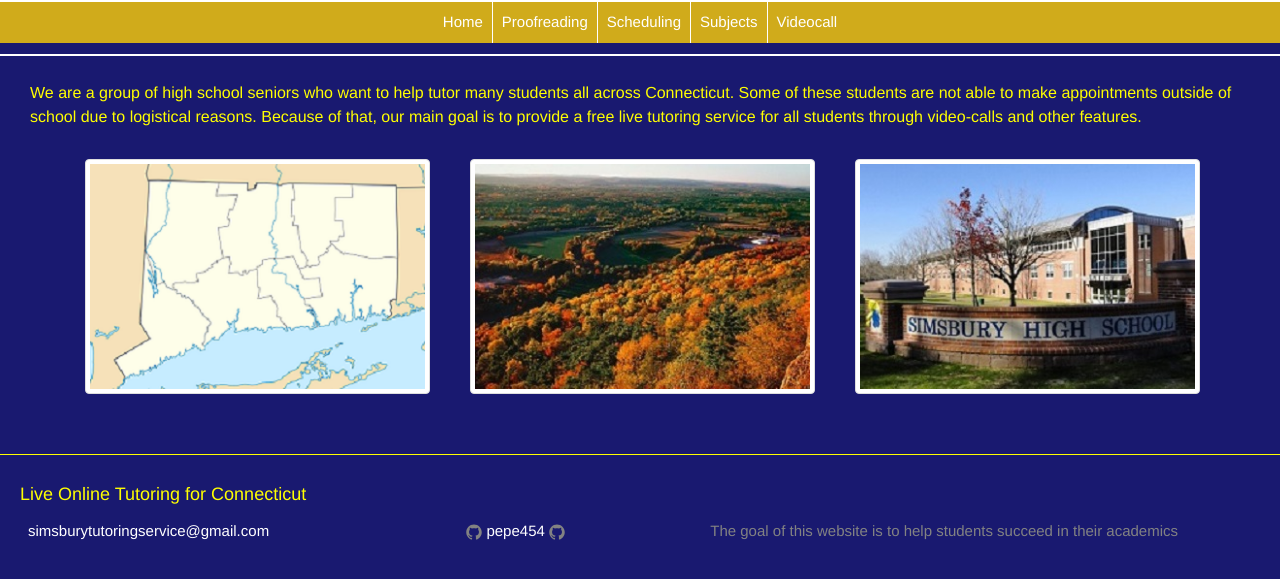
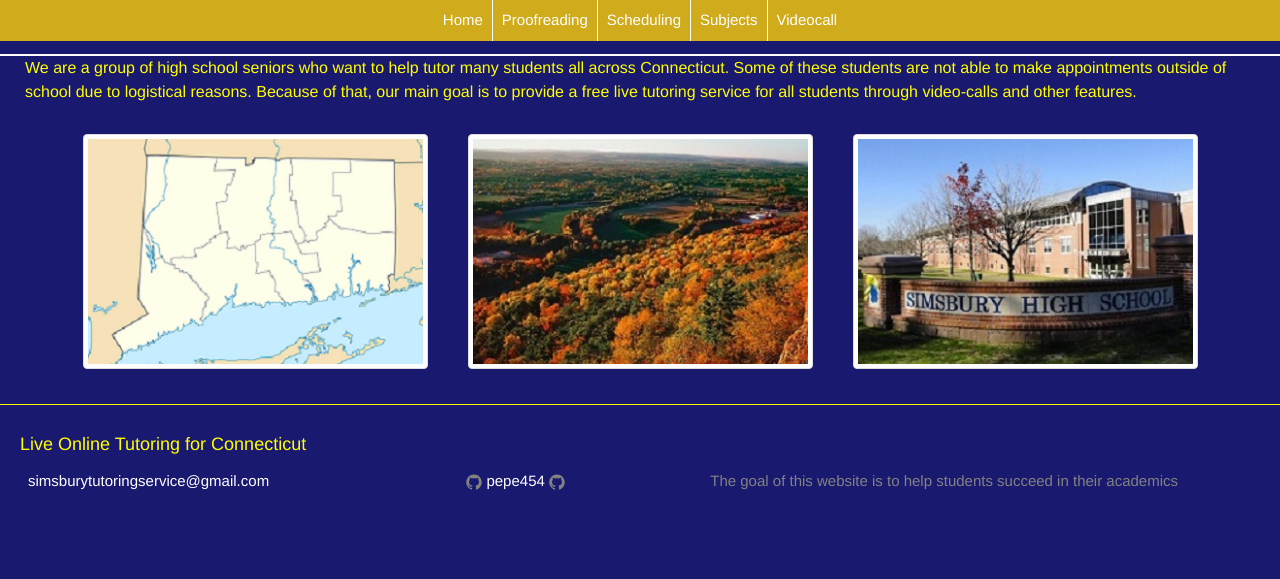
Before and after one commit to pepe454/pepe454.github.io, a Jekyll site: the page built from index.html, in a window 1280 px wide. Shown: the top 579 px of the page. Built offline with Jekyll 4.4.1, drawn with Linux system fonts in a browser that asks for light colours; the list of posts is cut into pages by our own code.

Commit message:
Update _layout.scss

```diff
--- a/_sass/_layout.scss
+++ b/_sass/_layout.scss
@@ -30,7 +30,7 @@
     display: block;
     text-align: center;
     background-color: #d0ab1b;
-    border-top: 2px solid white;
+    //border-top: 2px solid white;
     font-size: 0;
 
 
@@ -154,9 +154,8 @@ ul li ul li:hover {background: #DAA520;}
  }
 
 .page-content {
-    padding: 25px;
-    margin-left: 5px;
-    margin-right: 0px;
+    margin-left: 25px;
+    margin-right: 25px;
 }
 
 
```
